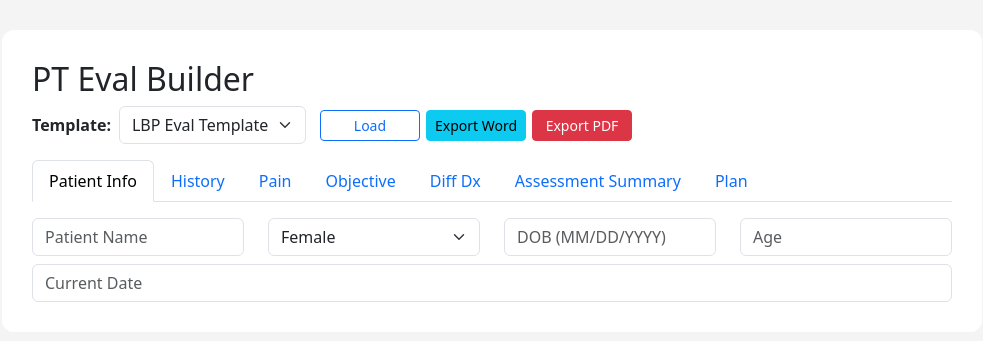
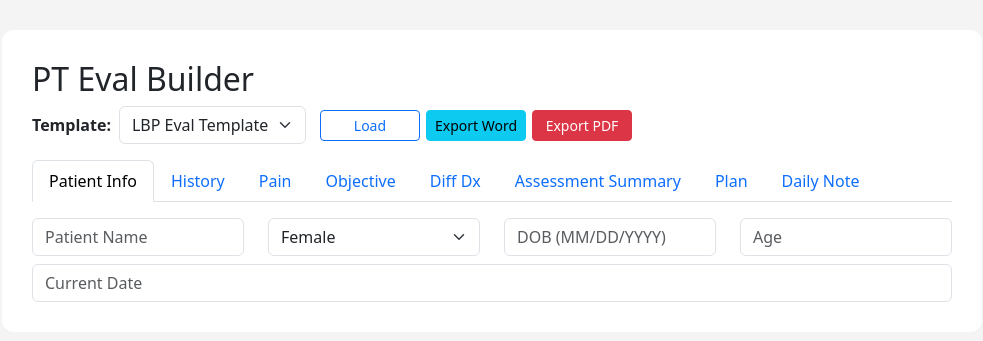
Before and after one commit to KLcoding01/pt-eval-flask, a Flask app: page / in a window 1280 px wide. Shown: the top 341 px of the page, without its empty margins (148-1131 px from the left). Run offline with Flask 3, Linux system fonts and the light colour scheme.

Commit message:
Deploy: update all code, templates, and dependencies for Render

```diff
--- a/app.py
+++ b/app.py
@@ -291,7 +291,7 @@ def export_to_word(data):
     doc = Document()
 
     def add_separator():
-        doc.add_paragraph('-' * 115)
+        doc.add_paragraph('-' * 114)
 
     # Medical Diagnosis
     doc.add_paragraph(f"Medical Diagnosis: {data.get('meddiag', '')}")
--- a/templates/index.html
+++ b/templates/index.html
@@ -33,6 +33,7 @@
       <li class="nav-item"><a class="nav-link" href="#diffdx" data-bs-toggle="tab">Diff Dx</a></li>
       <li class="nav-item"><a class="nav-link" href="#summary" data-bs-toggle="tab">Assessment Summary</a></li>
       <li class="nav-item"><a class="nav-link" href="#plan" data-bs-toggle="tab">Plan</a></li>
+      <li class="nav-item"><a class="nav-link" href="#dailynote" data-bs-toggle="tab">Daily Note</a></li>
     </ul>
 
     <form id="ptevalform">
@@ -110,11 +111,64 @@
           <textarea name="intervention" id="intervention" class="form-control mb-2" placeholder="Intervention"></textarea>
           <textarea name="procedures"  id="procedures"  class="form-control mb-2" placeholder="Treatment Procedures"></textarea>
         </div>
+        <!-- Daily Note -->
+        <div class="tab-pane fade" id="dailynote">
+          <div class="mb-2">
+            <label class="fw-bold">Diagnosis:</label>
+            <input type="text" id="daily_diagnosis" name="daily_diagnosis" class="form-control" placeholder="Enter Diagnosis">
+          </div>
+          <div class="mb-2">
+            <label class="fw-bold">Interventions:</label>
+            <textarea id="daily_interventions" name="daily_interventions" class="form-control" rows="2" placeholder="Enter Interventions"></textarea>
+          </div>
+          <div class="mb-2">
+            <label class="fw-bold">Tx Tolerance:</label>
+            <textarea id="daily_tolerance" name="daily_tolerance" class="form-control" rows="2" placeholder="Enter Tx Tolerance"></textarea>
+          </div>
+          <div class="mb-2">
+            <label class="fw-bold">Current Progress:</label>
+            <textarea id="daily_progress" name="daily_progress" class="form-control" rows="2" placeholder="Enter Current Progress"></textarea>
+          </div>
+          <div class="mb-2">
+            <label class="fw-bold">Next Visit Plan:</label>
+            <textarea id="daily_plan" name="daily_plan" class="form-control" rows="2" placeholder="Enter Next Visit Plan"></textarea>
+          </div>
+          <div class="mb-2">
+            <label class="fw-bold">Summary:</label>
+            <textarea id="daily_summary" name="daily_summary" class="form-control" rows="4" placeholder="Daily summary will appear here"></textarea>
+          </div>
+          <button type="button" id="generate-daily-summary" class="btn btn-outline-success btn-sm">Generate Daily Summary</button>
+          <span id="daily-summary-status" class="ms-2"></span>
+        </div>
       </div>
     </form>
   </div>
 
   <script src="https://cdn.jsdelivr.net/npm/bootstrap@5.3.3/dist/js/bootstrap.bundle.min.js"></script>
+    <script>
+      document.getElementById('generate-daily-summary').onclick = () => {
+        document.getElementById('daily-summary-status').textContent = "Generating summary…";
+        fetch('/generate_daily_summary', {
+          method: 'POST',
+          headers: {'Content-Type': 'application/json'},
+          body: JSON.stringify({
+            diagnosis: document.getElementById('daily_diagnosis').value,
+            interventions: document.getElementById('daily_interventions').value,
+            tolerance: document.getElementById('daily_tolerance').value,
+            progress: document.getElementById('daily_progress').value,
+            plan: document.getElementById('daily_plan').value
+          })
+        })
+        .then(r=>r.text())
+        .then(text=>{
+          document.getElementById('daily_summary').value = text;
+          document.getElementById('daily-summary-status').textContent = "Summary generated!";
+        })
+        .catch(()=>{
+          document.getElementById('daily-summary-status').textContent = "AI error";
+        });
+      };
+    </script>
   <script>
     function getAllFields() {
       const data = {};
```
